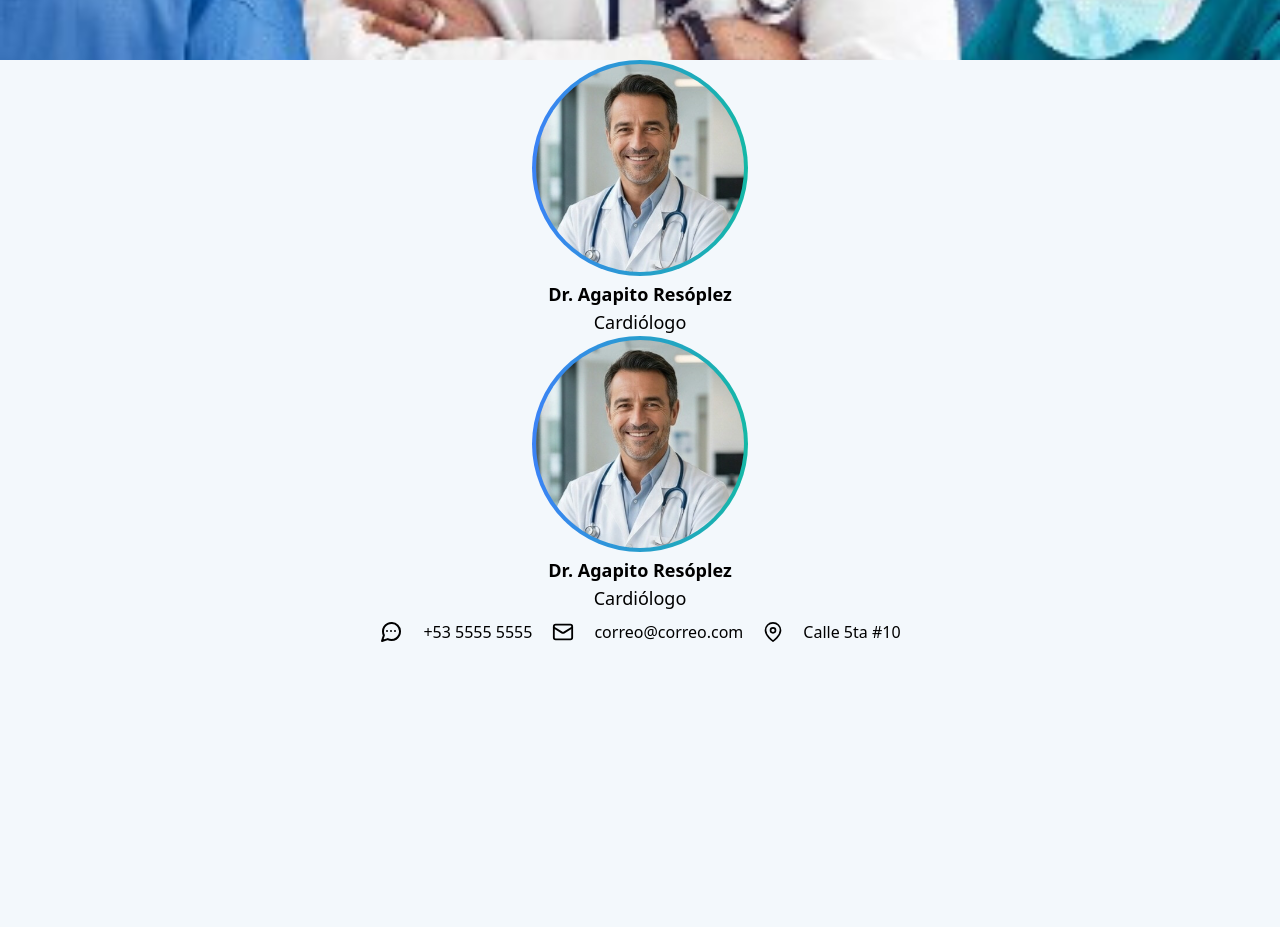
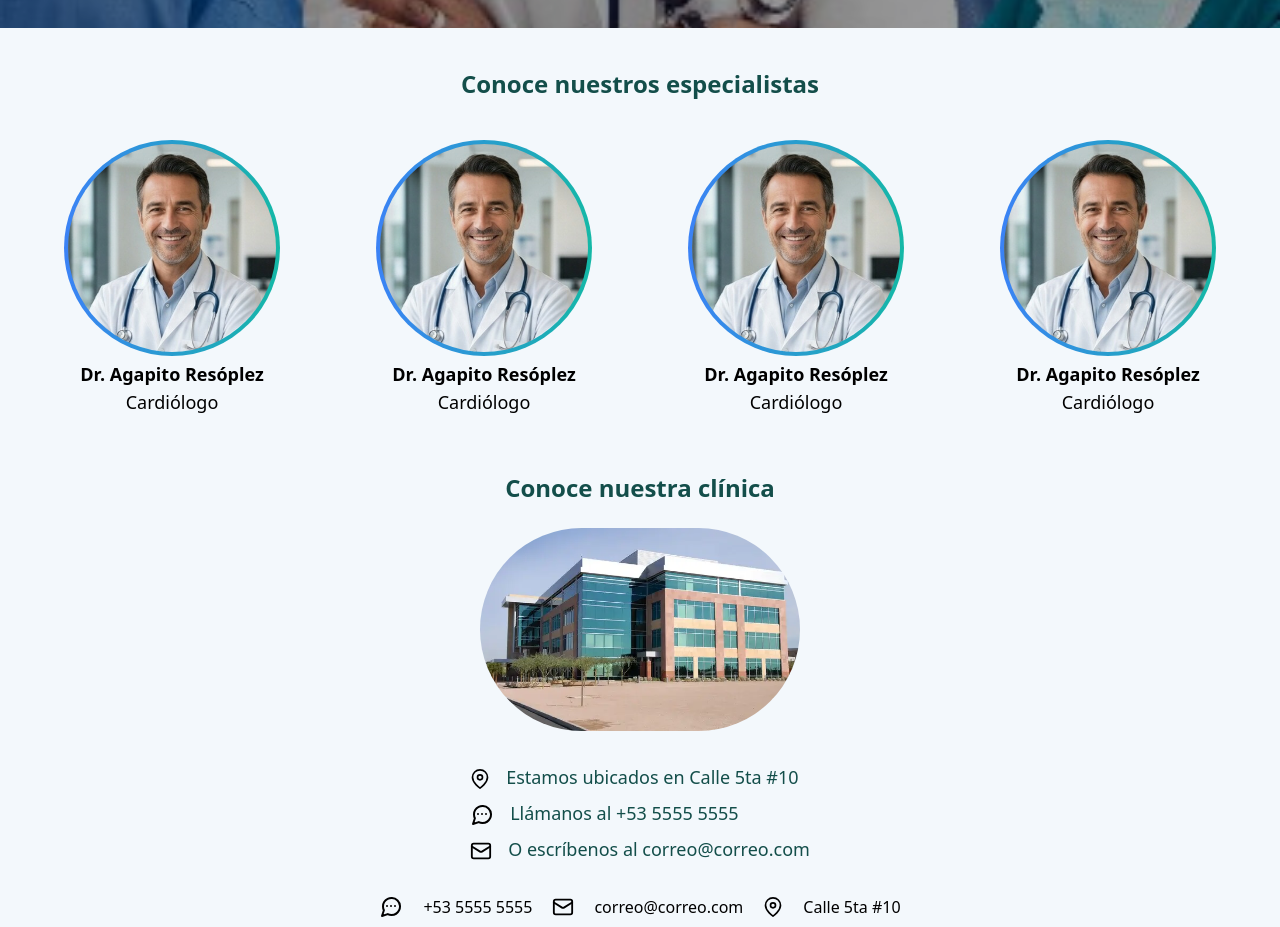
Before and after one commit to YopH-26/clinica, a React (Vite) app in the folder frontend/: page /nosotros in a window 1280 px wide. Shown: the part 240-1167 px from the top of the page. Before the commit the page ends 892 px from the top, so only its background shows below. Built offline with nearby package versions, Linux system fonts and the light colour scheme.

Commit message:
feat: Botones en menuModal. Nosotros listo, con menu

```diff
--- a/frontend/src/componets/MenuModal.jsx
+++ b/frontend/src/componets/MenuModal.jsx
@@ -1,4 +1,5 @@
 import ReactDOM from 'react-dom';
+import { Link } from 'react-router-dom';
 
 const MenuModal = () => {
   return ReactDOM.createPortal(
@@ -20,25 +21,28 @@ const MenuModal = () => {
             <path d="M9 18l6-6-6-6" />
           </svg>
         </div>
-        <div className="flex flex-col pt-10 mt-10">
-          <button className="text-teal-50 text-xl mb-8 font-semibold">
+        <div className="flex flex-col pt-10 mt-10 items-center">
+          <Link to="/" className="text-teal-50 text-xl mb-8 font-semibold">
+            Inicio
+          </Link>
+          <Link to="/nosotros" className="text-teal-50 text-xl mb-8 font-semibold">
             Nosotros
-          </button>
-          <button className="text-teal-50 text-xl mb-8 font-semibold">
+          </Link>
+          <Link to="/solicitudes" className="text-teal-50 text-xl mb-8 font-semibold">
             Solicitudes
-          </button>
-          <button className="text-teal-50 text-xl mb-8 font-semibold">
+          </Link>
+          <Link to="/doctores" className="text-teal-50 text-xl mb-8 font-semibold">
             Doctores
-          </button>
-          <button className="text-teal-50 text-xl mb-8 font-semibold">
+          </Link>
+          <Link to="/actividad" className="text-teal-50 text-xl mb-8 font-semibold">
             Actividad
-          </button>
-          <button className="text-teal-50 text-xl mb-8 font-semibold">
+          </Link>
+          <Link to="/perfil" className="text-teal-50 text-xl mb-8 font-semibold">
             Perfil
-          </button>
-          <button className="text-teal-50 text-xl mb-8 font-semibold">
+          </Link>
+          <Link to="/login" className="text-teal-50 text-xl mb-8 font-semibold">
             Autenticarse
-          </button>
+          </Link>
         </div>
       </div>
     </div>,
--- a/frontend/src/pages/Nosotros.jsx
+++ b/frontend/src/pages/Nosotros.jsx
@@ -1,21 +1,32 @@
-import Header from "../componets/Header"
-import Footer from "../componets/Footer"
+import Header from '../componets/Header';
+import Footer from '../componets/Footer';
+import MenuModal from '../componets/MenuModal';
 
 const Nosotros = () => {
   return (
     <div className="flex flex-col min-h-screen">
       <Header className="flex-none" />
       <main className="flex-1">
-        <section>
-          <div className="bg-black relative h-56 w-full">
+        <section className="relative h-48 w-full mb-10">
           <img
             src="/img/hero.jpg"
             alt="imagen-hero"
             className="w-full h-full object-cover object-top"
           />
+          <div className="absolute bg-black/40 inset-0 flex justify-center items-center">
+            <h1 className="text-4xl font-semibold text-white">
+              Sobre nosotros ...
+            </h1>
           </div>
         </section>
-        <div className="flex flex-col items-center md:order-2 w-full lg:w-auto">
+        <div className="flex justify-center mb-6">
+          <h2 className="text-2xl font-semibold text-teal-900">
+            Conoce nuestros especialistas
+          </h2>
+        </div>
+        <div className="flex flex-wrap mb-10 gap-8 md:gap-x-28 p-4 md:px-20 lg:gap-x-8 lg:px-8">
+          {/* imágenes de relleno */}
+          <div className="flex flex-col items-center md:order-2 w-auto justify-center flex-1">
             <div className="bg-gradient-to-r from-blue-500 to-teal-500 p-1 rounded-full">
               <div className="h-36 w-36 lg:h-52 lg:w-52 rounded-full overflow-hidden">
                 <img src="/img/doctor1.jpg" alt="doctor" />
@@ -26,7 +37,7 @@ const Nosotros = () => {
             </h3>
             <h4 className="text-lg">Cardiólogo</h4>
           </div>
-        <div className="flex flex-col items-center md:order-2 w-full lg:w-auto">
+          <div className="flex flex-col items-center md:order-2 w-auto flex-1">
             <div className="bg-gradient-to-r from-blue-500 to-teal-500 p-1 rounded-full">
               <div className="h-36 w-36 lg:h-52 lg:w-52 rounded-full overflow-hidden">
                 <img src="/img/doctor1.jpg" alt="doctor" />
@@ -37,10 +48,111 @@ const Nosotros = () => {
             </h3>
             <h4 className="text-lg">Cardiólogo</h4>
           </div>
+          <div className="flex flex-col items-center md:order-2 w-auto flex-1">
+            <div className="bg-gradient-to-r from-blue-500 to-teal-500 p-1 rounded-full">
+              <div className="h-36 w-36 lg:h-52 lg:w-52 rounded-full overflow-hidden">
+                <img src="/img/doctor1.jpg" alt="doctor" />
+              </div>
+            </div>
+            <h3 className="inline-block text-lg font-semibold mt-1">
+              Dr. Agapito Resóplez
+            </h3>
+            <h4 className="text-lg">Cardiólogo</h4>
+          </div>
+          <div className="flex flex-col items-center md:order-2 w-auto justify-center flex-1">
+            <div className="bg-gradient-to-r from-blue-500 to-teal-500 p-1 rounded-full">
+              <div className="h-36 w-36 lg:h-52 lg:w-52 rounded-full overflow-hidden">
+                <img src="/img/doctor1.jpg" alt="doctor" />
+              </div>
+            </div>
+            <h3 className="inline-block text-lg font-semibold mt-1">
+              Dr. Agapito Resóplez
+            </h3>
+            <h4 className="text-lg">Cardiólogo</h4>
+          </div>
+        </div>
+
+        <div className="flex justify-center mb-6">
+          <h2 className="text-2xl font-semibold text-teal-900">
+            Conoce nuestra clínica
+          </h2>
+        </div>
+        <div className="flex flex-col items-center mb-4">
+          <div className="w-52 lg:w-80 rounded-full overflow-hidden">
+            <img src="/img/clinica.jpg" alt="clinica" />
+          </div>
+        </div>
+        <div className="flex flex-col items-center">
+          <div className="flex flex-col p-4">
+            <div>
+              <svg
+                xmlns="http://www.w3.org/2000/svg"
+                width="20"
+                height="20"
+                viewBox="0 0 24 24"
+                fill="none"
+                stroke="currentColor"
+                strokeWidth="2"
+                strokeLinecap="round"
+                strokeLinejoin="round"
+                className="inline-block"
+              >
+                <path d="M21 10c0 7-9 13-9 13s-9-6-9-13a9 9 0 0 1 18 0z" />
+                <circle cx="12" cy="10" r="3" />
+              </svg>
+              <h3 className="inline-block text-teal-900 text-lg ml-4 mb-2">
+                Estamos ubicados en Calle 5ta #10
+              </h3>
+            </div>
+            <div>
+              <svg
+                xmlns="http://www.w3.org/2000/svg"
+                width="24"
+                height="24"
+                viewBox="0 0 24 24"
+                fill="none"
+                stroke="currentColor"
+                strokeWidth="2"
+                strokeLinecap="round"
+                strokeLinejoin="round"
+                className="inline-block"
+              >
+                <path d="M21 11.5a8.38 8.38 0 0 1-.9 3.8 8.5 8.5 0 0 1-7.6 4.7 8.38 8.38 0 0 1-3.8-.9L3 21l1.9-5.7a8.38 8.38 0 0 1-.9-3.8 8.5 8.5 0 0 1 4.7-7.6 8.38 8.38 0 0 1 3.8-.9h.5a8.48 8.48 0 0 1 8 8v.5z" />
+                <path d="M8 11h.01" />
+                <path d="M12 11h.01" />
+                <path d="M16 11h.01" />
+              </svg>
+              <h3 className="inline-block text-teal-900 text-lg ml-4 mb-2">
+                Llámanos al +53 5555 5555
+              </h3>
+            </div>
+            <div>
+              <svg
+                xmlns="http://www.w3.org/2000/svg"
+                width="22"
+                height="22"
+                viewBox="0 0 24 24"
+                fill="none"
+                stroke="currentColor"
+                strokeWidth="2"
+                strokeLinecap="round"
+                strokeLinejoin="round"
+                className="inline-block"
+              >
+                <rect x="2" y="4" width="20" height="16" rx="2" />
+                <path d="M22 7l-8.97 5.7a1.94 1.94 0 0 1-2.06 0L2 7" />
+              </svg>
+              <h3 className="inline-block text-teal-900 text-lg ml-4 mb-2">
+                O escríbenos al correo@correo.com
+              </h3>
+            </div>
+          </div>
+        </div>
       </main>
       <Footer className="flex-none" />
+      <MenuModal />
     </div>
   );
-}
+};
 
-export default Nosotros
+export default Nosotros;
```
Also changed, not shown: frontend/public/img/clinica.jpg (added), frontend/public/img/hero.png (deleted). Lines whose indentation alone changed are shown as unchanged.
